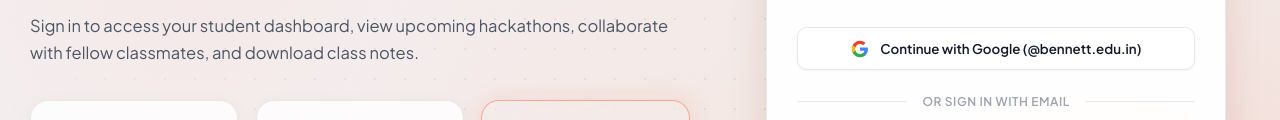
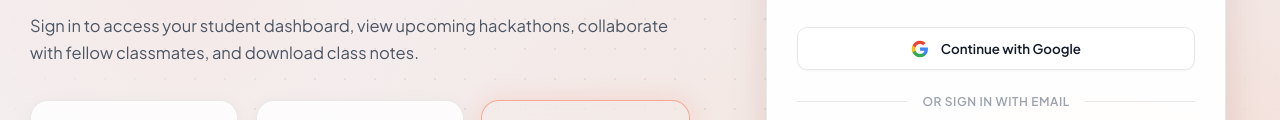
Before and after one commit to codewithatul17/campusconnect, a plain HTML site: page login.html in a window 1280 px wide. Shown: the part 278-398 px from the top of the page. Drawn offline with Linux system fonts and the light colour scheme.

Commit message:
Change Google button text on login page to Continue with Google

```diff
--- a/login.html
+++ b/login.html
@@ -165,7 +165,7 @@
               <path fill="#FBBC05" d="M5.84 14.09c-.22-.66-.35-1.36-.35-2.09s.13-1.43.35-2.09V7.06H2.18C1.43 8.55 1 10.22 1 12s.43 3.45 1.18 4.94l2.85-2.22.81-.63z"/>
               <path fill="#EA4335" d="M12 5.38c1.62 0 3.06.56 4.21 1.64l3.15-3.15C17.45 2.09 14.97 1 12 1 7.7 1 3.99 3.47 2.18 7.06l3.66 2.84c.87-2.6 3.3-4.52 6.16-4.52z"/>
             </svg>
-            Continue with Google (@bennett.edu.in)
+            Continue with Google
           </button>
 
           <div class="auth-divider">or sign in with email</div>
```
